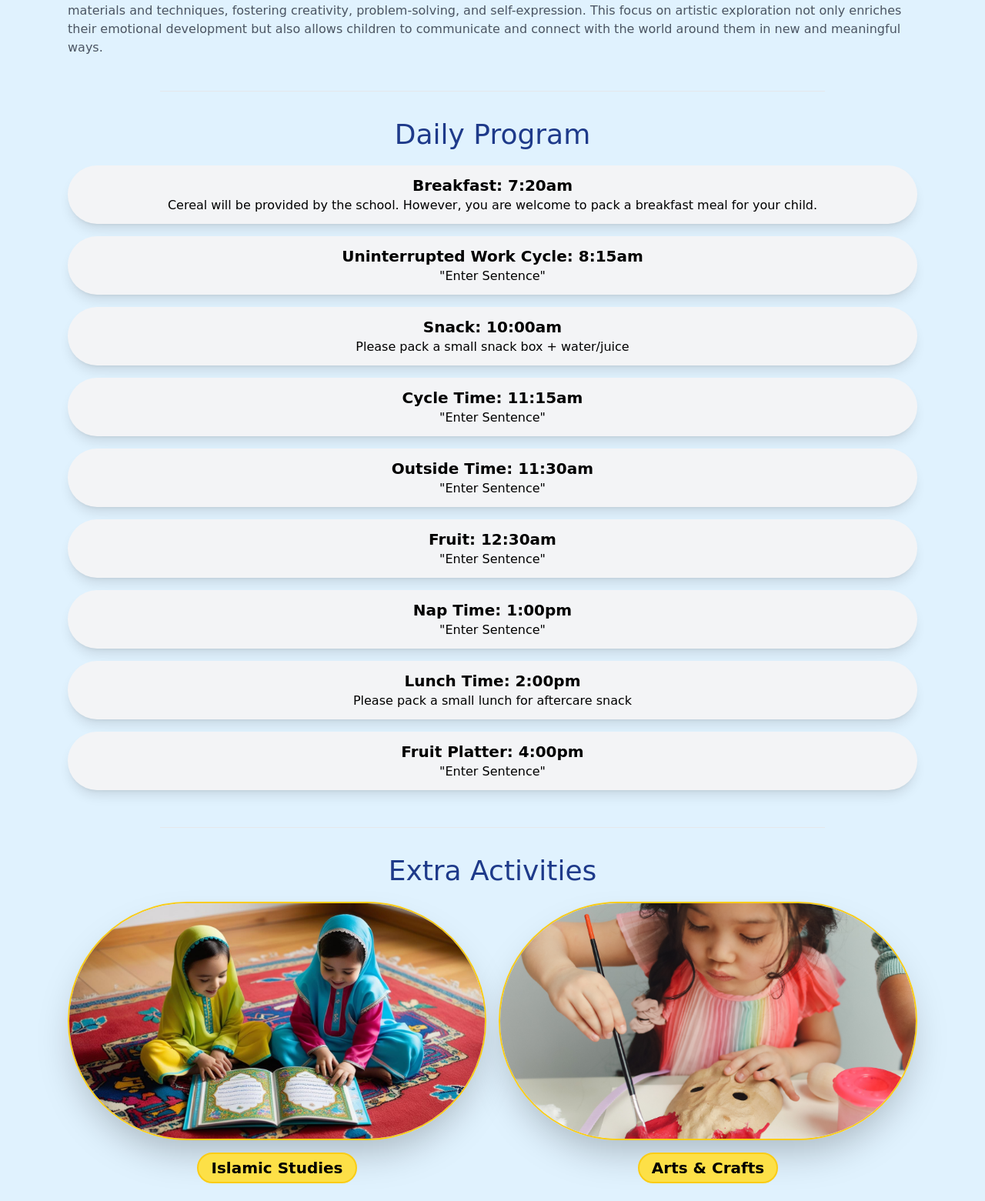
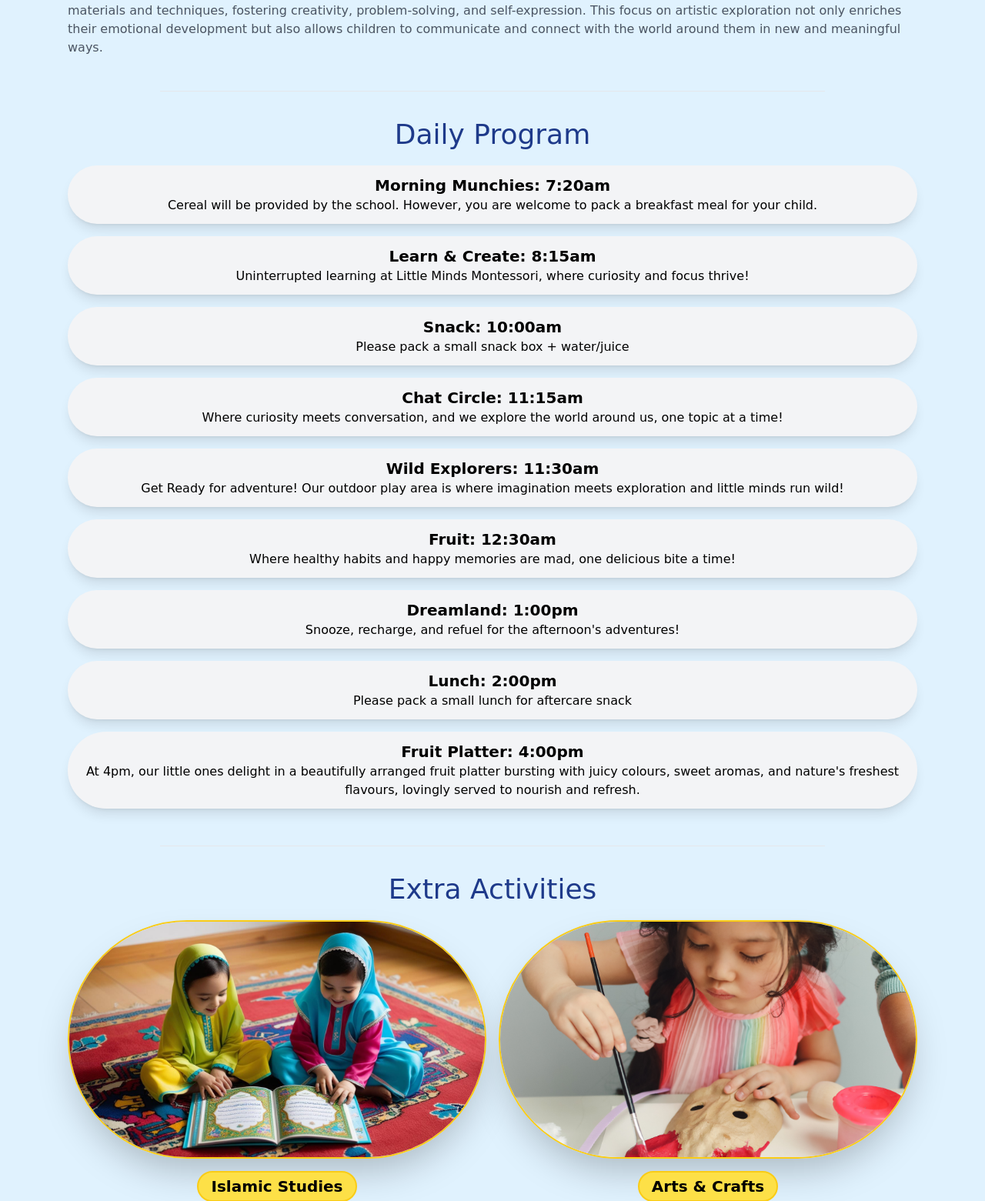
Before and after one commit to jattiemd/littlemindsmontessori, a Django app: page /index/ in a window 1280 px wide. Shown: the part 1825-3386 px from the top of the page at 77% size. Run offline with Django 5.2, Linux system fonts and the light colour scheme; some libraries are stand-ins or nearby versions.

Commit message:
Final content added

```diff
--- a/littlemindsmontessori/index/templates/index/index.html
+++ b/littlemindsmontessori/index/templates/index/index.html
@@ -146,40 +146,42 @@
             <div class="text-blue-900 text-4xl text-center mt-3 mb-5">Daily Program</div>
             <div class="text-center view">
                 <div class="mt-4 sm:text-center bg-gray-100 p-3 rounded-full shadow-lg custom-block">
-                    <p class="text-xl font-bold">Breakfast: 7:20am</p>
+                    <p class="text-xl font-bold">Morning Munchies: 7:20am</p>
                     <p>Cereal will be provided by the school. However, you are welcome to pack a breakfast meal for your child.</p>
                 </div>
                 <div class="mt-4 sm:text-center bg-gray-100 p-3 rounded-full shadow-lg custom-block">
-                    <p class="text-xl font-bold">Uninterrupted Work Cycle: 8:15am</p>
-                    <p>"Enter Sentence"</p>
+                    <p class="text-xl font-bold">Learn & Create: 8:15am</p>
+                    <p>Uninterrupted learning at Little Minds Montessori, where curiosity and focus thrive!</p>
                 </div>
                 <div class="mt-4 sm:text-center bg-gray-100 p-3 rounded-full shadow-lg custom-block">
                     <p class="text-xl font-bold">Snack: 10:00am</p>
                     <p>Please pack a small snack box + water/juice</p>
                 </div>
                 <div class="mt-4 sm:text-center bg-gray-100 p-3 rounded-full shadow-lg custom-block">
-                    <p class="text-xl font-bold">Cycle Time: 11:15am</p>
-                    <p>"Enter Sentence"</p>
+                    <p class="text-xl font-bold">Chat Circle: 11:15am</p>
+                    <p>Where curiosity meets conversation, and we explore the world around us, one topic at a time!</p>
                 </div>
                 <div class="mt-4 sm:text-center bg-gray-100 p-3 rounded-full shadow-lg custom-block">
-                    <p class="text-xl font-bold">Outside Time: 11:30am</p>
-                    <p>"Enter Sentence"</p>
+                    <p class="text-xl font-bold">Wild Explorers: 11:30am</p>
+                    <p>Get Ready for adventure! Our outdoor play area is where imagination meets exploration and little minds run wild!</p>
                 </div>
                 <div class="mt-4 sm:text-center bg-gray-100 p-3 rounded-full shadow-lg custom-block">
                     <p class="text-xl font-bold">Fruit: 12:30am</p>
-                    <p>"Enter Sentence"</p>
+                    <p>Where healthy habits and happy memories are mad, one delicious bite a time!</p>
                 </div>
                 <div class="mt-4 sm:text-center bg-gray-100 p-3 rounded-full shadow-lg custom-block">
-                    <p class="text-xl font-bold">Nap Time: 1:00pm</p>
-                    <p>"Enter Sentence"</p>
+                    <p class="text-xl font-bold">Dreamland: 1:00pm</p>
+                    <p>Snooze, recharge, and refuel for the afternoon's adventures!</p>
                 </div>
                 <div class="mt-4 sm:text-center bg-gray-100 p-3 rounded-full shadow-lg custom-block">
-                    <p class="text-xl font-bold">Lunch Time: 2:00pm</p>
+                    <p class="text-xl font-bold">Lunch: 2:00pm</p>
                     <p>Please pack a small lunch for aftercare snack</p>
                 </div>
                 <div class="mt-4 sm:text-center bg-gray-100 p-3 rounded-full shadow-lg custom-block">
                     <p class="text-xl font-bold">Fruit Platter: 4:00pm</p>
-                    <p>"Enter Sentence"</p>
+                    <p>At 4pm, our little ones delight in a beautifully arranged fruit platter bursting with juicy colours,
+                        sweet aromas, and nature's freshest flavours, lovingly served to nourish and refresh.
+                    </p>
                 </div>
             </div>
         </section>
@@ -215,7 +217,10 @@
             <div class="flex sm:flex-row flex-col gap-2 justify-center">
                 <div class="bg-gray-100 rounded-xl shadow-2xl px-2 pt-12 border-x-2 border-x-yellow-300">
                     <div class="text-4xl font-semi-bold text-left pt-2 pb-2">Morning Program</div>
-                    <p>"Enter sentence about morning program"</p>
+                    <p>Our Morning Program runs from 7am to 1pm, providing a warm, nurturing environment where children
+                        ease into the day with calm, purposeful activities. The morning includes guided Montessori work
+                        time, creative expression, outdoor play, and a wholesome snack—encouraging independence, curiosity,
+                        and joyful learning every step of the way.</p>
                     <div class="py-8 text-center">
                         <span class="text-6xl font-semi-bold">R2,000</span><span class="text-gray-800">/mo</span>
                         <div class="pt-8">
@@ -225,9 +230,11 @@
                 </div>
                 <div class="bg-gray-100 rounded-xl shadow-2xl px-2 pt-12 border-x-2 border-x-yellow-300">
                     <div class="text-4xl font-semi-bold text-left pt-2 pb-2">Aftercare</div>
-                    <p>"Enter sentence about morning program"</p>
+                    <p>Our Morning Program, with the optional Aftercare from 1-3pm, offers a seamless extension of the day,
+                        providing a safe, engaging space for continued learning, play, and gentle care.
+                    </p>
                     <div class="py-8 text-center">
-                        <span class="text-6xl font-semi-bold">R300</span><span class="text-gray-800">/day</span>
+                        <span class="text-6xl font-semi-bold">R2,300</span><span class="text-gray-800">/mo</span>
                         <div class="pt-8">
                             <button class="rounded-full text-white bg-black py-2 px-6 hover:scale-110 transition-transform duration-300 ease-in-out hover:bg-yellow-300 hover:border-2 hover:border-black hover:text-black">Contact</button>
                         </div>
@@ -235,9 +242,10 @@
                 </div>
                 <div class="bg-gray-100 rounded-xl shadow-2xl px-2 pt-12 border-x-2 border-x-yellow-300">
                     <div class="text-4xl font-semi-bold text-left pt-2 pb-2">Extended Aftercare</div>
-                    <p>"Enter sentence about morning program"</p>
+                    <p>For families needing a full-day option, our optional Extended Aftercare Program from 3–5pm wraps up the
+                        day with creativity and fun, building on the foundation of our Morning and Aftercare programs.</p>
                     <div class="py-8 text-center">
-                        <span class="text-6xl font-semi-bold">R500</span><span class="text-gray-800">/day</span>
+                        <span class="text-6xl font-semi-bold">R2,500</span><span class="text-gray-800">/mo</span>
                         <div class="pt-8">
                             <button class="rounded-full text-white bg-black py-2 px-6 hover:scale-110 transition-transform duration-300 ease-in-out hover:bg-yellow-300 hover:border-2 hover:border-black hover:text-black">Contact</button>
                         </div>
```
